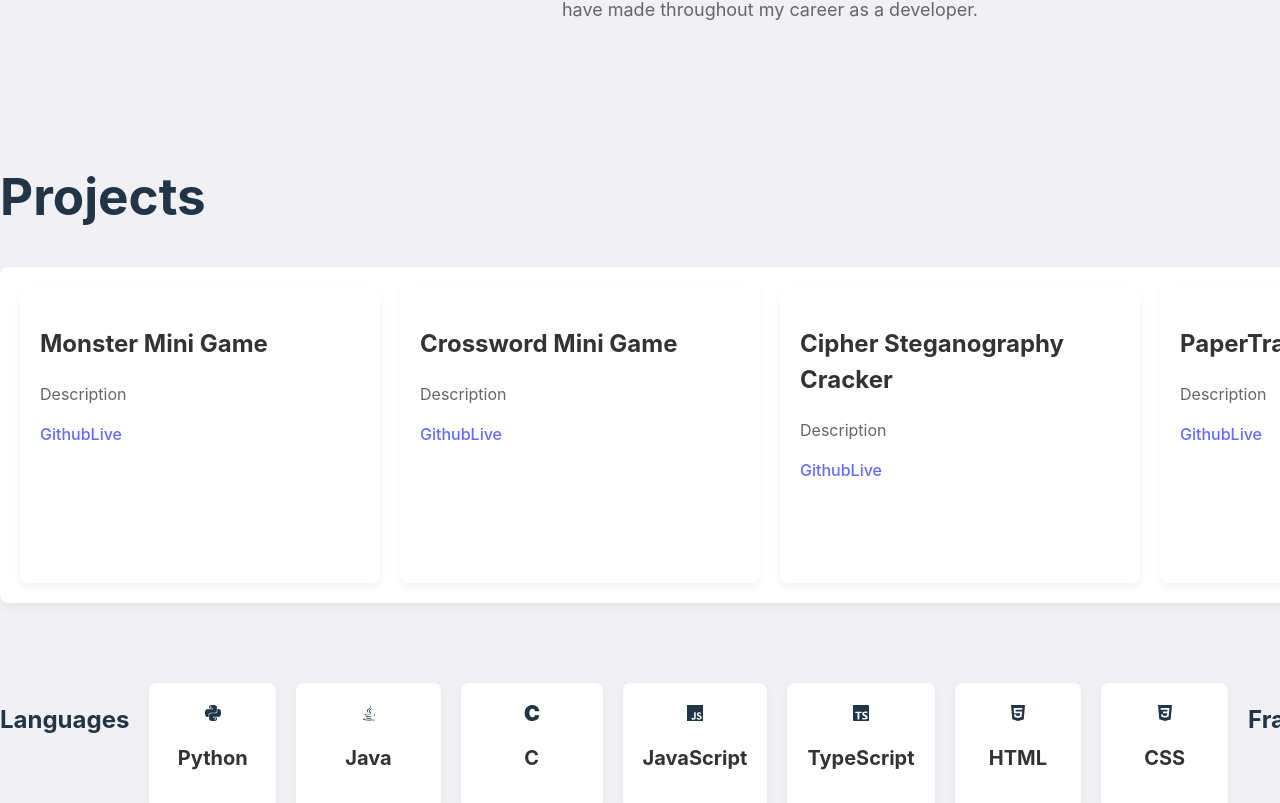
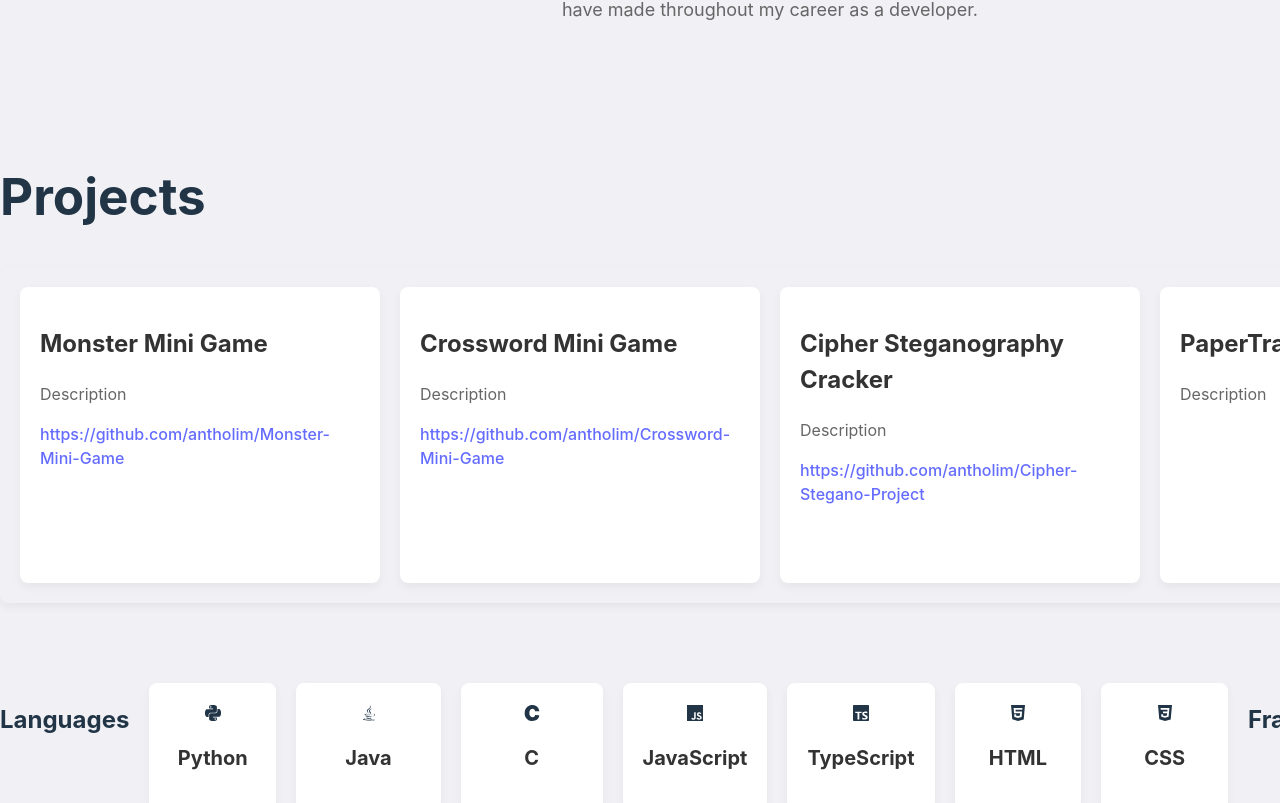
Before and after one commit to antholim/MyPortfolio, a React (Vite) app: page / in a window 1280 px wide. Shown: the part 477-1280 px from the top of the page. Built offline with nearby package versions, Linux system fonts and the light colour scheme.

Commit message:
styles changes

```diff
--- a/src/components/Projects.tsx
+++ b/src/components/Projects.tsx
@@ -13,8 +13,7 @@ function Projects() {
                             <h2 className={styles.projectTitle}>{project.title}</h2>
                             <p className={styles.projectDescription}>{project.description}</p>
                             <p>{project.technologies}</p>
-                            <a href={project.githubLink}>Github</a>
-                            <a href={project.liveLink}>Live</a>
+                            <a href={project.link}>{project.link}</a>
                         </div>
                     )
                 })}
--- a/src/data/projects.ts
+++ b/src/data/projects.ts
@@ -5,9 +5,9 @@ export interface Project {
 }
 
 export const PROJECTS_ENGLISH:Project[] = [
-    {title : "Monster Mini Game", description : "Description", link: ""},
-    {title : "Crossword Mini Game", description : "Description", link: ""},
+    {title : "Monster Mini Game", description : "Description", link: "https://github.com/antholim/Monster-Mini-Game"},
+    {title : "Crossword Mini Game", description : "Description", link: "https://github.com/antholim/Crossword-Mini-Game"},
     // {title : "Levenstein Dictionary", description : "Description", link: ""},
-    {title : "Cipher Steganography Cracker", description : "Description", link: ""},
+    {title : "Cipher Steganography Cracker", description : "Description", link: "https://github.com/antholim/Cipher-Stegano-Project"},
     {title : "PaperTrading", description : "Description", link: ""},
 ];
--- a/src/styles/projects.module.css
+++ b/src/styles/projects.module.css
@@ -4,7 +4,7 @@
     grid-template-columns: repeat(auto-fill, minmax(300px, 1fr));
     gap: 20px;
     padding: 80px 0;
-    background-color: #fff;
+    background-color: #f0f0f5;
     padding: 20px;
     border-radius: 8px;
     box-shadow: 0px 4px 10px rgba(0, 0, 0, 0.05);
```
